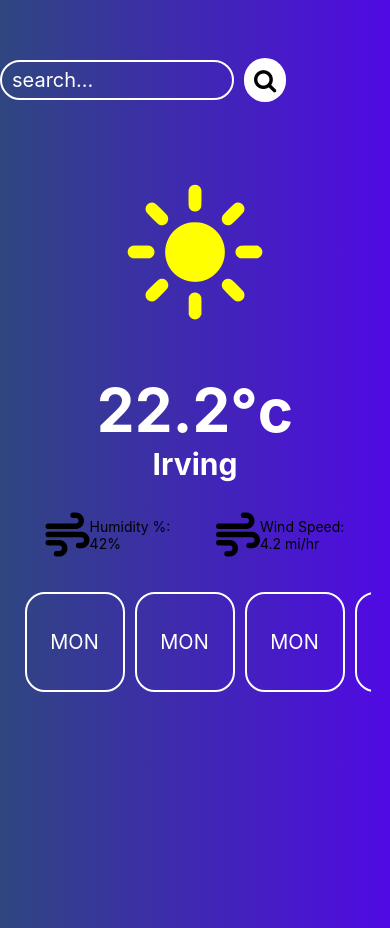
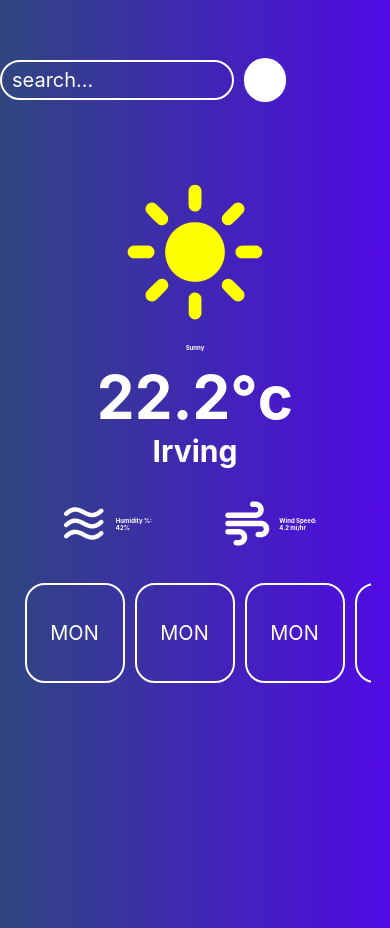
Before and after one commit to RSG0/Weather_App_2024, a React Native app: screen / in a window 390 px wide. Built offline with nearby package versions, Linux system fonts and the light colour scheme.

Commit message:
more refactoring

```diff
--- a/Weather.js
+++ b/Weather.js
@@ -15,24 +15,22 @@ export default function Weather() {
   <View style={styles.row}>
     <TextInput placeholder='search...' placeholderTextColor={"white"} style={styles.textInput} />
     <TouchableOpacity style={{ backgroundColor: 'white', borderRadius: 40, margin: 10 }}>
-      <FontAwesome style={{ margin: 10 }} name="search" size={24} color="black" />
+      <FontAwesome style={{ margin: 10 }} name="search" size={24} color="white" />
     </TouchableOpacity>
   </View>;
 
   const WindSpeed = <View style={styles.row}>
-    <FontAwesome6 name="wind" size={44} color="black" />
+    <FontAwesome6 name="wind" size={44} color="white" />
     <View style={styles.column}>
     </View>
     <View style={styles.column}>
-      <Text>Wind Speed:</Text>
-      <Text>4.2 mi/hr</Text>
+      <Text style={ styles.textStyle } >Wind Speed: {"\n"}4.2 mi/hr</Text>
     </View>
   </View>;
   const HumidityPercentage = <View style={styles.row}>
-    <FontAwesome6 name="wind" size={44} color="black" />
-    <View style={[styles.column]}>
-      <Text>Humidity %:</Text>
-      <Text>42%</Text>
+      <Entypo name="air" size={44} color="white" />
+      <View style={[styles.column]}>
+      <Text style={styles.textStyle} >Humidity %: {"\n"}42% </Text>
     </View>
   </View>;
   return (
@@ -48,8 +46,9 @@ export default function Weather() {
       <View style={{justifyContent: 'center', alignItems: 'center',}}>
       <View style={{margin: 15}}/>
       {searchBar}
-      <View style={{margin: 40}}>
+      <View style={{marginTop: 40}}>
         <Ionicons name="sunny" size={150} color="yellow"/>
+        <Text style={[styles.textStyle, {alignSelf: 'center', fontSize: "25%"}]} >Sunny</Text>
       </View>
 
       <View style={{alignItems: 'center'}}>
@@ -76,6 +75,12 @@ const styles = StyleSheet.create({
     alignItems: 'center',
     justifyContent: 'center',
     backgroundColor: 'blue'
+  },
+  textStyle:{
+    color: 'white',
+    fontWeight: 'bold',
+    fontSize: "15%",
+    margin: 10
   },
   row:{
     flexDirection:'row',
```
